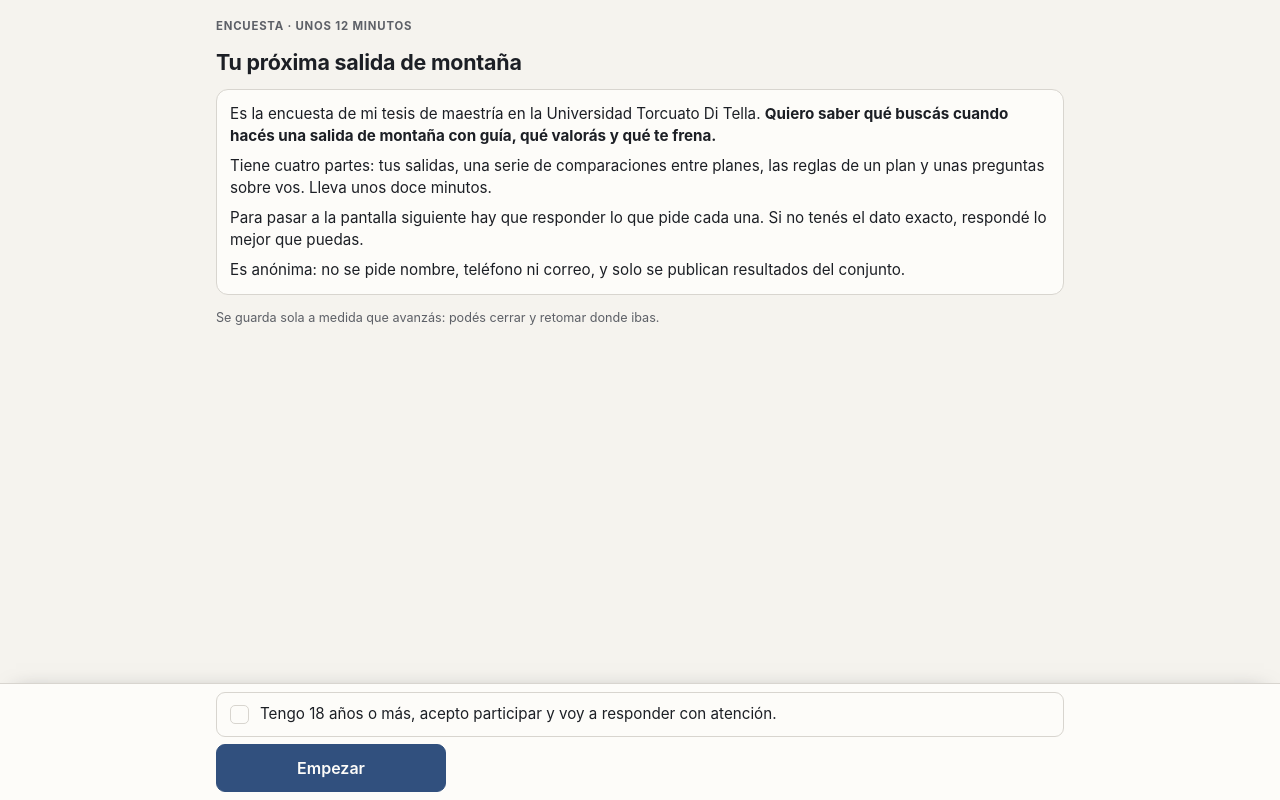
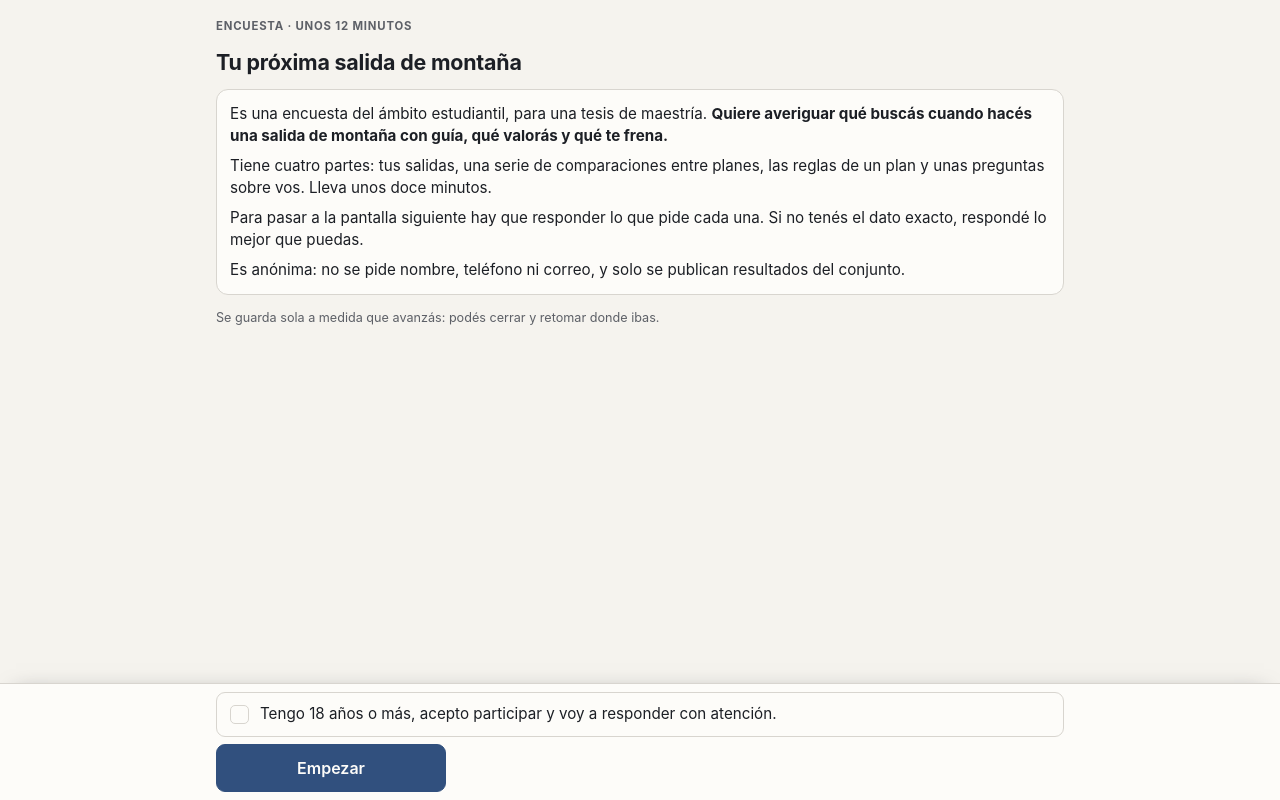
Before and after one commit to MLombriz/encuesta-montana, a plain HTML site: page encuesta/index.html in a window 1280 px wide. Drawn offline with Linux system fonts and the light colour scheme.

Commit message:
cp9c: portada sin nombrar la universidad

```diff
--- a/encuesta/index.html
+++ b/encuesta/index.html
@@ -876,9 +876,9 @@ P(() => `
 
   <div class="caja">
     <div class="bloque">
-      <p style="font-size:.95rem;line-height:1.45">Es la encuesta de mi tesis de maestría en la
-      Universidad Torcuato Di Tella. <b>Quiero saber qué buscás cuando hacés una salida de montaña
-      con guía, qué valorás y qué te frena.</b></p>
+      <p style="font-size:.95rem;line-height:1.45">Es una encuesta del ámbito estudiantil, para una
+      tesis de maestría. <b>Quiere averiguar qué buscás cuando hacés una salida de montaña con
+      guía, qué valorás y qué te frena.</b></p>
       <p style="font-size:.95rem;line-height:1.45">Tiene cuatro partes: tus salidas, una serie de
       comparaciones entre planes, las reglas de un plan y unas preguntas sobre vos. Lleva unos
       doce minutos.</p>
```
